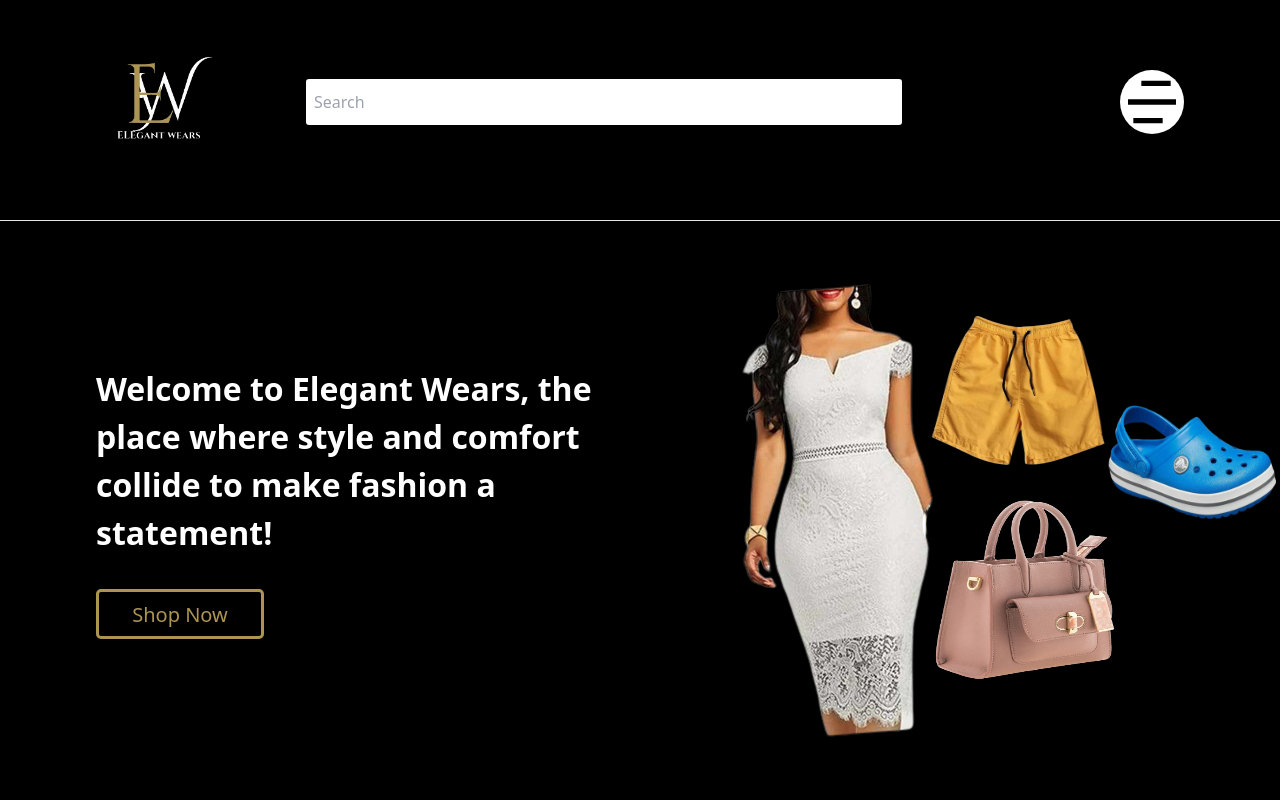
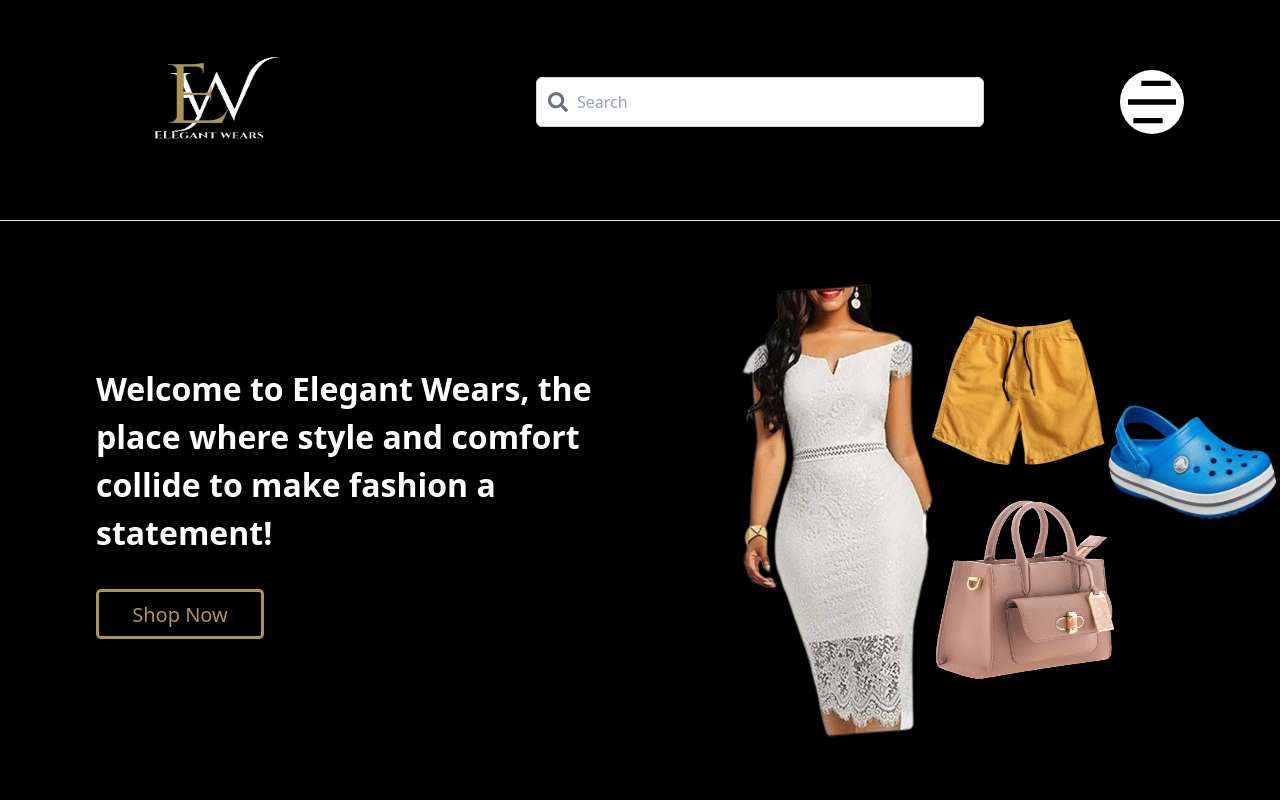
Before and after one commit to olubisifolarin/Ecommerce, a React (Vite) app: page / in a window 1280 px wide. Shown: the top 800 px of the page. Built offline with nearby package versions, Linux system fonts and the light colour scheme.

Commit message:
made changes

```diff
--- a/src/App.css
+++ b/src/App.css
@@ -25,26 +25,6 @@ nav{
   font-size: 4rem;
   margin-right: 6rem;
   margin-bottom: 3rem;
-}
-
-.searchBar {
-  display: flex;
-  align-items: center;
-  margin-right: 10em;
-}
-
-.inputField {
-  padding: 8px;
-  margin-right: 2rem;
-  border: 2px solid;
-  border-radius: 5px;
-  width: 600px;
-  height: 50px;
-}
-
-.searchIcon {
-  font-size: 1.5rem;
-  cursor: pointer;
 }
 
 .select{
--- a/src/components/Navbar.jsx
+++ b/src/components/Navbar.jsx
@@ -16,7 +16,7 @@ const Navbar = () => {
     }
     return(
         <>
-        <nav className="nav">
+        <nav className="flex">
             <Link to="/" className="nav-logo" onClick={closeMenu}>
                 <img src={elegant} alt="Elegant Logo" className="logo"/>
             </Link>
--- a/src/components/Search.jsx
+++ b/src/components/Search.jsx
@@ -1,5 +1,5 @@
 import React, { useState } from "react";
-import { IoMdSearch } from "react-icons/io";
+import { FaSearch } from "react-icons/fa";
 
 
 const Search = () => {
@@ -17,12 +17,12 @@ const Search = () => {
       };
 
     return(
-        <div className="searchBar mb-12">
+        <div className="relative w-full max-w-md mb-12">
             <input type="text" value={query} placeholder="Search"
-            className="inputField"
+            className="w-full border border-gray-300 rounded-md py-2 pl-10 pr-4 outline-none"
             onChange={(e) => setQuery(e.target.value)}
              />
-            <IoMdSearch className="searchIcon" onClick={handleSearch}/>
+            <FaSearch className="absolute left-3 top-1/2 transform -translate-y-1/2 text-gray-500 text-xl cursor-pointer" onClick={handleSearch}/>
            <ul>
                 {results.map((result) => (
                     <li key={result.id}>{result.name}</li>
```
